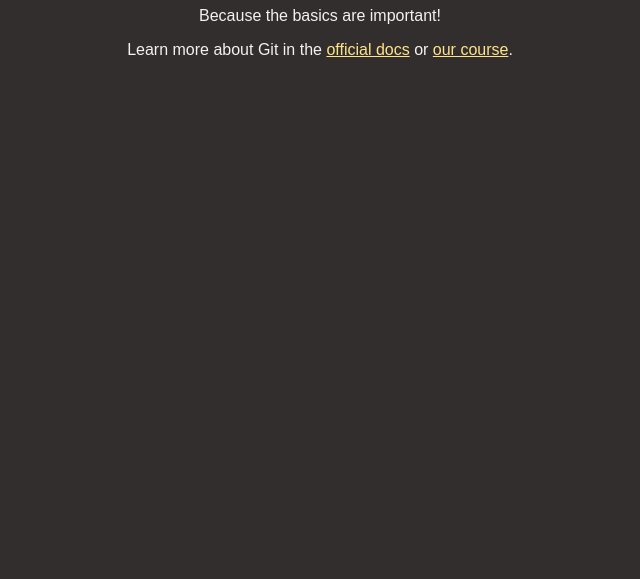
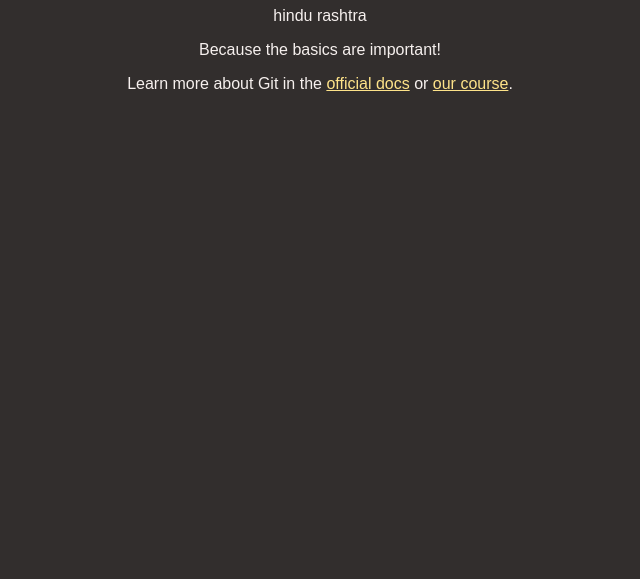
Before and after one commit to rkrohanrk/gitpractice, a plain HTML site: page index.html in a window 1280 px wide. Shown: the part 221-800 px from the top of the page, without its empty margins (320-960 px from the left). Drawn offline with Linux system fonts and the light colour scheme.

```diff
--- a/index.html
+++ b/index.html
@@ -11,6 +11,7 @@
     <header>
       <img id="logo" src="logo.png" alt="A logo that contains the word 'Git'" />
       <h1>Git & GitHub Crash Course</h1>
+      <p>hindu rashtra</p>
     </header>
     <main>
       <p>Because the basics are important!</p>
```
